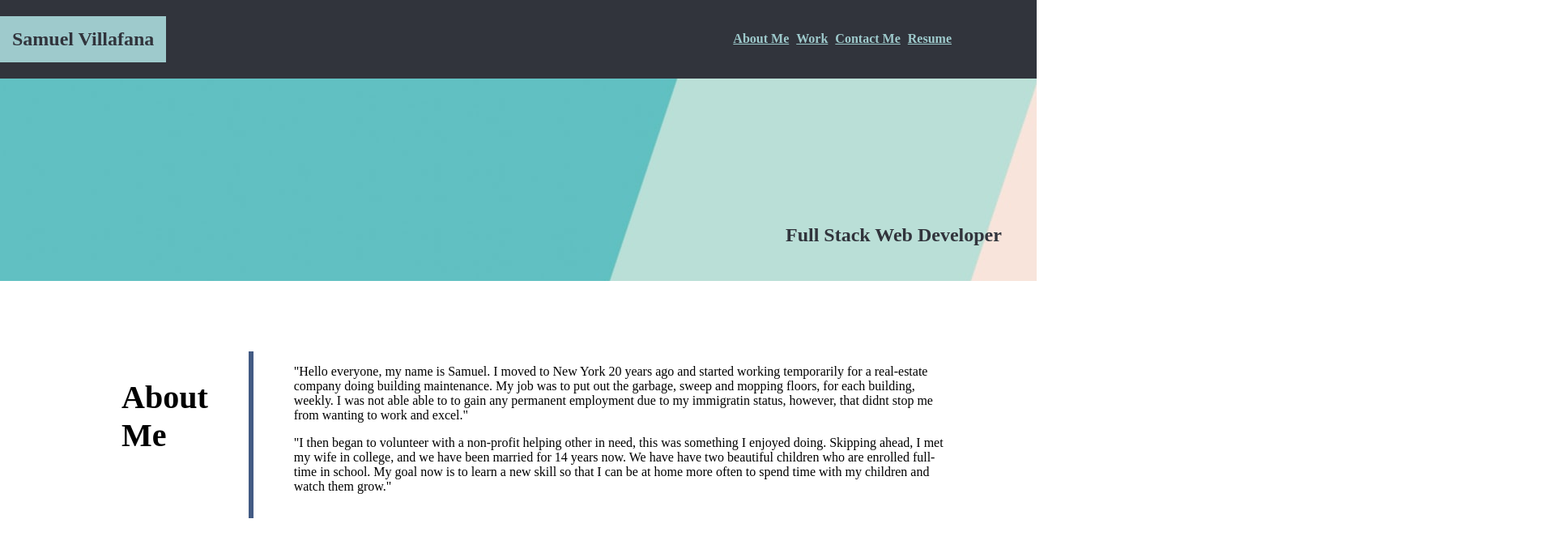
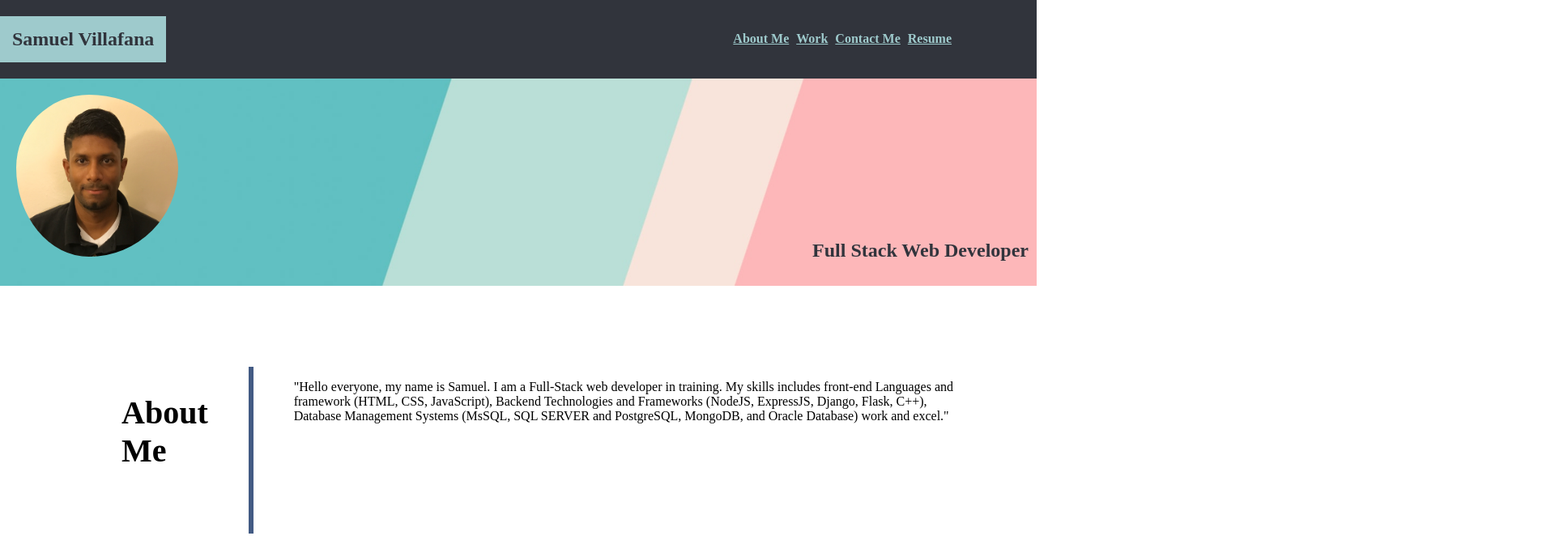
Before and after one commit to samvillafana/Advance-Portfolio, a plain HTML site: page index.html in a window 1280 px wide. Shown: the top 662 px of the page at 81% size, 1920 px wide, since content can reach past the window. Drawn offline with Linux system fonts and the light colour scheme.

Commit message:
changes to narrative

```diff
--- a/index.html
+++ b/index.html
@@ -22,8 +22,11 @@
     </nav>
     <!-- Banner -->
     <section class="banner__container">
+        <img class="sammyImage__container"src="./Sammy.jpeg">
+        <h2 class="banner__subtitle">Full Stack Web Developer</h2>
     </section>
-    <h2 class="banner__subtitle">Full Stack Web Developer</h2>
+
+
     <!-- About Me section -->
     <section class="aboutMe___container">
         <h1 id="about_me" class="aboutMe__header">About Me</h1>
@@ -31,15 +34,11 @@
         <div class="aboutMe__divider"></div>
         <section class="aboutMe__text_container">
             </div>
-            <p class="aboutMe__text">"Hello everyone, my name is Samuel. I moved to New York
-                20 years ago and started working temporarily for a real-estate company doing building maintenance. My job was to
-                put out the garbage, sweep and mopping floors, for each building, weekly. I was not able able to
-                to gain any permanent employment due to my immigratin status, however, that didnt stop me from wanting to
+            <p class="aboutMe__text">"Hello everyone, my name is Samuel. I am a Full-Stack web developer in training. My skills includes front-end Languages and framework
+                (HTML, CSS, JavaScript), Backend  Technologies and Frameworks (NodeJS, ExpressJS, Django, Flask, C++), Database Management Systems (MsSQL, SQL SERVER
+                 and PostgreSQL, MongoDB, and Oracle Database)
                 work and excel."</p>
-            <p class="aboutMe__text">"I then began to volunteer with a non-profit helping other in need, this was something I enjoyed doing.
-                 Skipping ahead, I met my wife in college, and we have been married for 14 years now. We have have two
-                 beautiful children who are enrolled full-time in school. My goal now is to learn a new skill so that I can be at
-                 home more often to spend time with my children and watch them grow."</p>
+
 
         </section>
     </section>
@@ -49,7 +48,7 @@
         <!-- Divider -->
         <div class="work__divider"></div>
         <section class="work__box__container">
-            </div>
+
             <!-- Big box -->
             <img class="work__box__big" alt="1" src='./box1.jpg'>
             <div class="work__box__desc_container">
@@ -59,7 +58,7 @@
                 </a>
             </div>
             <!-- Box Rows -->
-            <div class="work__row">
+            <section class="work__row">
                 <img class="work__small__big" alt="1" src='./beach.jpg'>
                 <div class="work__small__desc_container">
                     <a href="#" style="text-decoration:none">
@@ -74,7 +73,7 @@
                         <p style="color:black">Mern stack</p>
                     </a>
                 </div>
-            </div>
+            </section>
             <div class="work__row">
                 <img class="work__small__big" alt="1" src='./finish.jpg'>
                 <div class="work__small__desc_container">
--- a/style.css
+++ b/style.css
@@ -29,20 +29,32 @@ body {
 
 .banner__container {
     background-image:url('./banner.jpg');
+    background-size: cover;
     width: 100%;
-    height: 250px;
+    height: fit-content;
+    display: flex;
+    align-items: baseline;
+    justify-content: space-between;
+    margin-bottom: 100px;
 
 }
 
 .banner__subtitle {
-    left: 75%;
-    bottom: 100px;
-    position: relative;
-    /* background-color: rgb(158,202,204); */
     color:rgb(49,52,60);
     padding: 10px
 
 }
+
+.sammyImage__container {
+    width: 200px;
+    height: 200px;
+    border-radius: 50%;
+    padding-left: 20px;
+    padding-top: 20px;
+
+    }
+
+
 
 .aboutMe___container {
     display: flex;
@@ -80,6 +92,7 @@ body {
     margin-left: 150px;
     height: 1050px;
     margin-bottom: 100px
+
 }
 
 .work__header {
@@ -122,7 +135,7 @@ body {
 .work__row {
     display: flex;
     align-items: flex-end;
-    margin-bottom: 100px
+    margin-bottom: 100px;
 
 }
 
@@ -134,6 +147,7 @@ body {
 }
 
 .work__small__desc_container {
+    display: flex;
     bottom: 0px;
     right: 503px;
     height: 80px;
@@ -181,3 +195,11 @@ body {
     color: rgb(67,91,132);
     font-weight: bold;
 }
+
+.work__small__big:hover, .work__small__desc_container:hover {
+    opacity: .8;
+}
+
+.work__box__big:hover, .work__box__desc_container:hover {
+    opacity: .8;
+}
```
Also changed, not shown: Sammy.jpeg (added), untitled folder/IMG_5391.jpeg (added), 1 other file.
